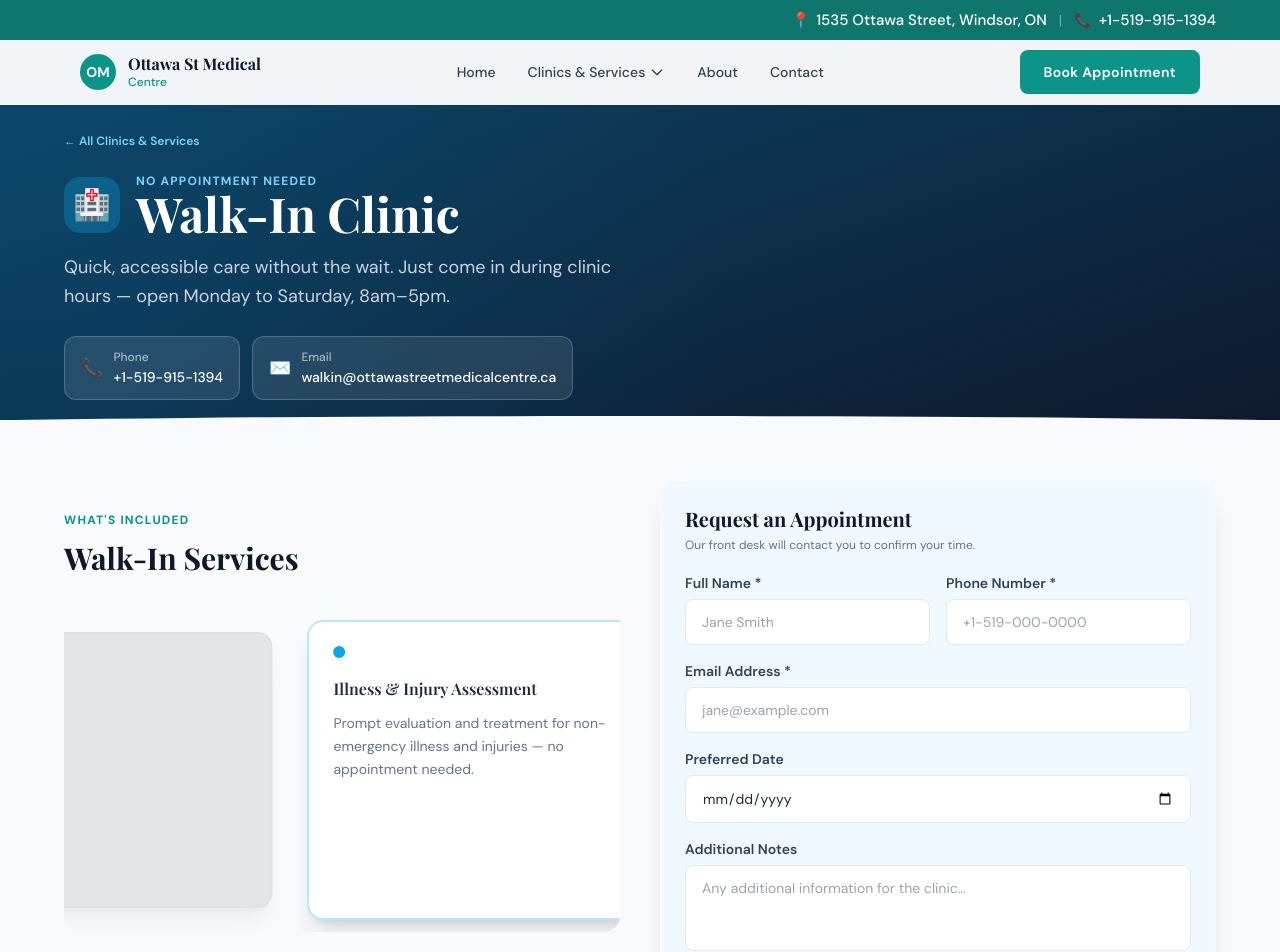
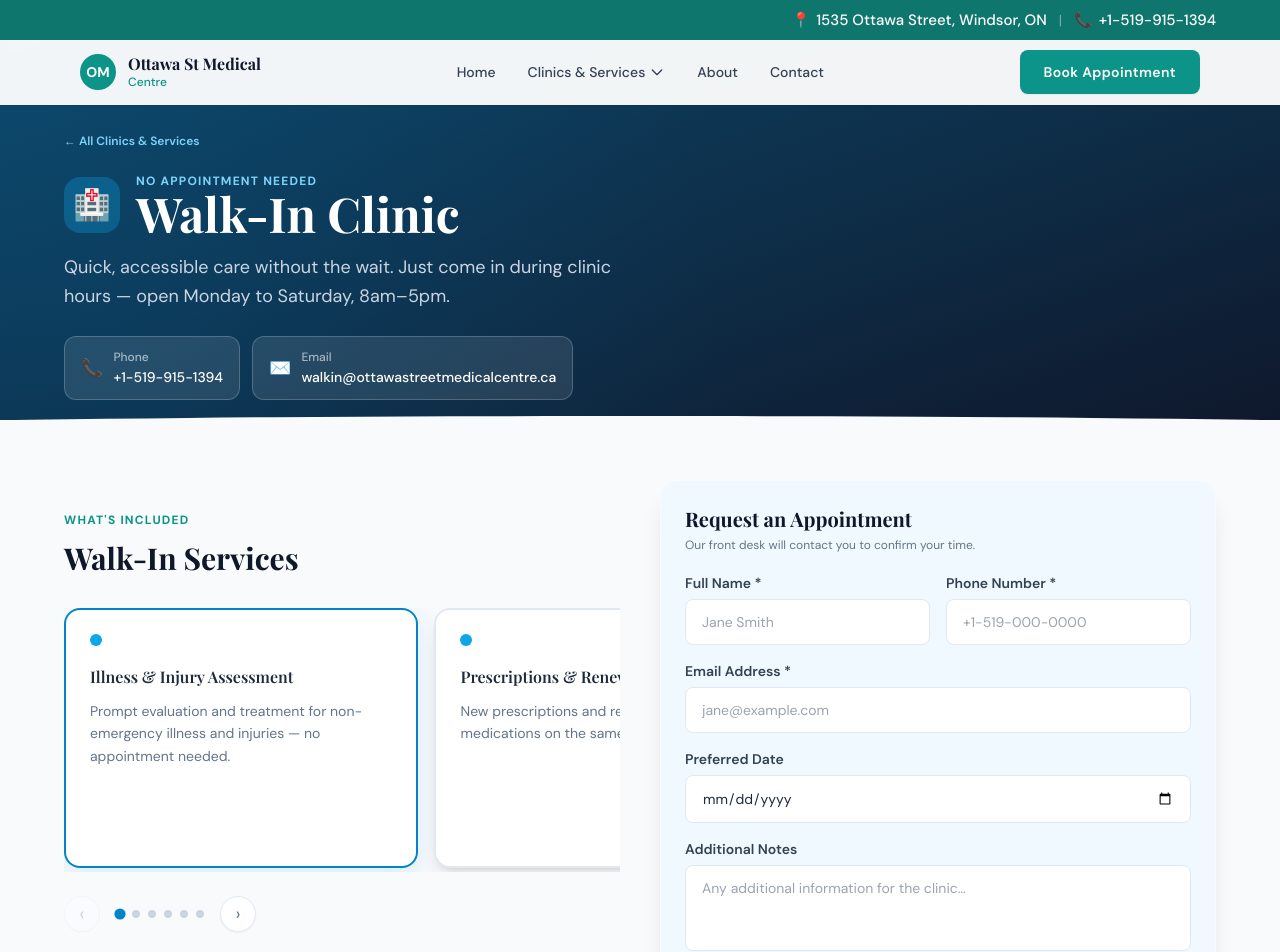
Before and after one commit to ev-digitalmarketing/Marketing-Website-Sample, a Next.js app: page /services/walk-in-clinic in a window 1280 px wide. Shown: the top 952 px of the page. Built offline with nearby package versions, Linux system fonts and the light colour scheme; a web font is replaced by a local one.

Commit message:
Add files via upload

```diff
--- a/components/ServicePageLayout.js
+++ b/components/ServicePageLayout.js
@@ -1,158 +1,103 @@
 'use client'
-import { useState, useRef, useEffect, useCallback } from 'react'
+import { useRef, useState, useEffect } from 'react'
 import Link from 'next/link'
 import Navbar from './Navbar'
 import Footer from './Footer'
 import BookingForm from './BookingForm'
 
-// ─── Carousel ────────────────────────────────────────────────────────────────
-// Layout: center card fills ~70% of the track, side cards peek ~15% each.
-// Sliding: the entire strip translates left/right, then snaps.
-// We keep 5 slots rendered (prev2, prev, active, next, next2) so the
-// incoming card is already mounted before the animation starts.
+function ServiceCarousel({ services, accentColor, accentCardBorder, accentDot }) {
+  const scrollRef = useRef(null)
+  const [current, setCurrent] = useState(0)
+  const total = services.length
 
-const PEEK = 15          // % of track width each side card peeks
-const CENTER = 100 - PEEK * 2  // ~70%
-const TRANSITION = '0.42s cubic-bezier(0.4, 0, 0.2, 1)'
-
-function ServiceCarousel({ services, accentColor, accentCardBorder, accentDot }) {
-  const total = services.length
-  const [current, setCurrent] = useState(0)
-  const [offset, setOffset] = useState(0)       // live translateX in %
-  const [animating, setAnimating] = useState(false)
-  const [animate, setAnimate] = useState(false)  // whether CSS transition is on
-  const touchStart = useRef(null)
-  const frameRef = useRef(null)
-
-  // Circular helpers
-  const idx = (n) => ((n % total) + total) % total
-
-  // Go in a direction: -1 = prev, +1 = next
-  const go = useCallback((dir) => {
-    if (animating) return
-    setAnimating(true)
-    setAnimate(true)
-    // Slide: each card slot = CENTER%, so slide by that amount
-    setOffset(o => o - dir * CENTER)
-    setTimeout(() => {
-      // After animation, snap back to center without transition
-      setCurrent(c => idx(c + dir))
-      setAnimate(false)
-      setOffset(0)
-      setAnimating(false)
-    }, 430)
-  }, [animating, total])
-
-  // Touch swipe
-  const onTouchStart = (e) => { touchStart.current = e.touches[0].clientX }
-  const onTouchEnd = (e) => {
-    if (touchStart.current === null) return
-    const delta = touchStart.current - e.changedTouches[0].clientX
-    if (Math.abs(delta) > 40) go(delta > 0 ? 1 : -1)
-    touchStart.current = null
+  const scrollTo = (index) => {
+    const el = scrollRef.current
+    if (!el) return
+    const card = el.children[index]
+    if (!card) return
+    // Center the card in the scroll container
+    const offset = card.offsetLeft - el.offsetWidth / 2 + card.offsetWidth / 2
+    el.scrollTo({ left: offset, behavior: 'smooth' })
+    setCurrent(index)
   }
 
-  // We render 5 slots: current-2, current-1, current, current+1, current+2
-  // Track starts offset so slot index 2 (current) is in center position
-  // Base offset puts card[2] centered: translateX starts at -2 * CENTER%
-  // (each card is CENTER% wide, plus peek halved on each side)
-  // Actually we offset so card slot 0 left edge = -2 * CENTER%
-  const baseOffset = -2 * CENTER  // positions slot[2] at center
-  const totalOffset = baseOffset + offset
+  const prev = () => scrollTo(Math.max(0, current - 1))
+  const next = () => scrollTo(Math.min(total - 1, current + 1))
 
-  const slots = [-2, -1, 0, 1, 2].map(d => ({
-    d,
-    sIdx: idx(current + d),
-    isCenter: d === 0,
-  }))
+  // Sync dot indicator when user manually scrolls
+  useEffect(() => {
+    const el = scrollRef.current
+    if (!el) return
+    const onScroll = () => {
+      const cardWidth = el.children[0]?.offsetWidth ?? 1
+      const idx = Math.round(el.scrollLeft / cardWidth)
+      setCurrent(Math.max(0, Math.min(total - 1, idx)))
+    }
+    el.addEventListener('scroll', onScroll, { passive: true })
+    return () => el.removeEventListener('scroll', onScroll)
+  }, [total])
 
   return (
     <div>
-      {/* Viewport — clips to left column, overflow hidden */}
+      {/* Scroll track */}
       <div
-        className="overflow-hidden rounded-2xl"
-        style={{ width: '100%' }}
-        onTouchStart={onTouchStart}
-        onTouchEnd={onTouchEnd}
-      >
-        {/* Track — 5 cards, each CENTER% wide, total = 5 * CENTER% */}
-        <div
+        ref={scrollRef}
         style={{
           display: 'flex',
-            width: `${5 * CENTER}%`,
-            transform: `translateX(${totalOffset / 5}%)`,
-            // divide by 5 because width is 5× the outer container
-            // Actually: track is 5*CENTER% of viewport. We want slot[2]
-            // to sit centered. Slot[2] left = 2 * (CENTER / (5*CENTER)) * 100 = 40% of track.
-            // Easier: use px via a container ref, or use the following math:
-            // translateX in track-relative % = totalOffset / 5
-            transition: animate ? `transform ${TRANSITION}` : 'none',
-            willChange: 'transform',
+          gap: '16px',
+          overflowX: 'auto',
+          scrollSnapType: 'x mandatory',
+          scrollbarWidth: 'none',
+          msOverflowStyle: 'none',
+          paddingBottom: '4px',
+          // Show ~1.1 cards so user knows there's more
+          paddingRight: '15%',
         }}
       >
-          {slots.map(({ d, sIdx, isCenter }) => {
-            const s = services[sIdx]
-            return (
+        <style>{`.service-track::-webkit-scrollbar { display: none; }`}</style>
+        {services.map((s, i) => (
           <div
-                key={d}
-                onClick={() => { if (!isCenter && !animating) go(d > 0 ? 1 : -1) }}
+            key={i}
+            onClick={() => scrollTo(i)}
             style={{
-                  width: `${100 / 5}%`,  // each slot = 1/5 of track = CENTER% of viewport
               flexShrink: 0,
-                  padding: '12px 10px',
-                  cursor: isCenter ? 'default' : 'pointer',
-                  boxSizing: 'border-box',
+              width: '75%',
+              scrollSnapAlign: 'center',
+              cursor: 'pointer',
             }}
           >
             <div
+              className="rounded-2xl border-2 bg-white p-6 flex flex-col shadow-lg h-full"
               style={{
-                    transform: isCenter ? 'scale(1)' : 'scale(0.92)',
-                    opacity: isCenter ? 1 : 0.45,
-                    filter: isCenter ? 'none' : 'brightness(0.8)',
-                    transition: `transform ${TRANSITION}, opacity ${TRANSITION}, filter ${TRANSITION}`,
-                    height: '300px',
+                minHeight: '260px',
+                borderColor: i === current ? accentColor : '#e2e8f0',
+                transition: 'border-color 0.3s ease, box-shadow 0.3s ease',
+                boxShadow: i === current ? `0 8px 30px ${accentColor}22` : undefined,
               }}
             >
               <div
-                    className={`rounded-2xl border-2 p-6 bg-white h-full flex flex-col shadow-xl ${isCenter ? accentCardBorder : 'border-slate-100'}`}
-                    style={{ transition: `border-color 0.3s ease` }}
-                  >
-                    <div className={`w-3 h-3 rounded-full ${accentDot} mb-5 flex-shrink-0`} />
-                    <h3 className="font-semibold text-slate-800 text-base leading-snug mb-3 flex-shrink-0">{s.name}</h3>
-                    <p
-                      className="text-sm text-slate-500 leading-relaxed flex-1 overflow-hidden"
-                      style={{
-                        opacity: isCenter ? 1 : 0,
-                        transition: `opacity 0.25s ease`,
-                      }}
-                    >
-                      {s.desc}
-                    </p>
+                className={`w-3 h-3 rounded-full mb-5 flex-shrink-0 ${accentDot}`}
+              />
+              <h3 className="font-semibold text-slate-800 text-base leading-snug mb-3">{s.name}</h3>
+              <p className="text-sm text-slate-500 leading-relaxed">{s.desc}</p>
             </div>
           </div>
-              </div>
-            )
-          })}
-        </div>
+        ))}
       </div>
 
-      {/* Nav */}
-      <div className="flex items-center gap-4 mt-5">
+      {/* Arrows + dots */}
+      <div className="flex items-center gap-4 mt-6">
         <button
-          onClick={() => go(-1)}
-          disabled={animating}
-          className="w-9 h-9 rounded-full bg-white border border-slate-200 shadow-sm flex items-center justify-center text-slate-500 hover:text-teal-600 transition-colors disabled:opacity-40 text-lg"
+          onClick={prev}
+          disabled={current === 0}
+          className="w-9 h-9 rounded-full bg-white border border-slate-200 shadow-sm flex items-center justify-center text-slate-500 hover:text-teal-600 transition-colors disabled:opacity-30 text-lg"
         >‹</button>
 
         <div className="flex gap-2">
           {services.map((_, i) => (
             <button
               key={i}
-              onClick={() => {
-                if (animating || i === current) return
-                go(i > current ? 1 : -1)
-                // For multi-step jumps we just step one at a time — simple & clean
-              }}
+              onClick={() => scrollTo(i)}
               className="w-2 h-2 rounded-full transition-all duration-300"
               style={{
                 backgroundColor: i === current ? accentColor : '#cbd5e1',
@@ -163,16 +108,15 @@ function ServiceCarousel({ services, accentColor, accentCardBorder, accentDot })
         </div>
 
         <button
-          onClick={() => go(1)}
-          disabled={animating}
-          className="w-9 h-9 rounded-full bg-white border border-slate-200 shadow-sm flex items-center justify-center text-slate-500 hover:text-teal-600 transition-colors disabled:opacity-40 text-lg"
+          onClick={next}
+          disabled={current === total - 1}
+          className="w-9 h-9 rounded-full bg-white border border-slate-200 shadow-sm flex items-center justify-center text-slate-500 hover:text-teal-600 transition-colors disabled:opacity-30 text-lg"
         >›</button>
       </div>
     </div>
   )
 }
 
-// ─── Page Layout ─────────────────────────────────────────────────────────────
 export default function ServicePageLayout({
   accentGradient,
   accentColor,
@@ -200,10 +144,8 @@ export default function ServicePageLayout({
         {/* ── HERO ── */}
         <section className={`pt-32 pb-0 px-4 bg-gradient-to-br ${accentGradient} text-white relative overflow-hidden`}>
           <div className="absolute inset-0 opacity-10" style={{ backgroundImage: `radial-gradient(circle at 10% 80%, ${accentColor} 0%, transparent 50%)` }} />
-
           <div className="max-w-6xl mx-auto relative z-10">
             <Link href="/services" className={`${accentLight} text-xs font-semibold hover:underline mb-6 inline-block animate-fade-up`}>← All Clinics & Services</Link>
-
             <div className="pb-12 animate-fade-up" style={{ animationDelay: '0.1s' }}>
               <div className="flex items-center gap-4 mb-4">
                 <div className={`w-14 h-14 ${accentBg} rounded-2xl flex items-center justify-center text-3xl`}>{icon}</div>
@@ -213,7 +155,6 @@ export default function ServicePageLayout({
                 </div>
               </div>
               <p className="text-slate-300 text-lg max-w-xl leading-relaxed mb-6">{subtitle}</p>
-
               <div className="flex flex-wrap gap-3 animate-fade-up" style={{ animationDelay: '0.2s' }}>
                 <a href={`tel:${phone.replace(/[^+\d]/g, '')}`} className="flex items-center gap-2.5 bg-white/10 border border-white/20 backdrop-blur-sm rounded-xl px-4 py-3 text-white text-sm font-medium hover:bg-white/20 transition-all">
                   <span className="text-lg">📞</span>
@@ -226,7 +167,6 @@ export default function ServicePageLayout({
               </div>
             </div>
           </div>
-
           <div className="absolute bottom-0 left-0 right-0 h-8 bg-slate-50" style={{ borderRadius: '100% 100% 0 0 / 100% 100% 0 0', transform: 'scaleX(1.5)' }} />
         </section>
 
@@ -234,17 +174,12 @@ export default function ServicePageLayout({
         <section className="bg-slate-50 px-4 relative">
           <div className="max-w-6xl mx-auto">
 
-            {/* Desktop: side-by-side */}
+            {/* Desktop */}
             <div className="hidden lg:grid grid-cols-2 gap-10 items-start">
               <div className="pt-16 pb-10">
                 <p className="section-label">{sectionLabel}</p>
                 <h2 className="font-display text-3xl font-bold text-slate-900 mb-8">{servicesHeading}</h2>
-                <ServiceCarousel
-                  services={services}
-                  accentColor={accentColor}
-                  accentCardBorder={accentCardBorder}
-                  accentDot={accentDot}
-                />
+                <ServiceCarousel services={services} accentColor={accentColor} accentCardBorder={accentCardBorder} accentDot={accentDot} />
               </div>
               <div className="pt-8 pb-10 lg:self-start lg:sticky lg:top-28">
                 <div className={`${accentSection} rounded-2xl p-6 shadow-xl border border-white/60`}>
@@ -255,17 +190,12 @@ export default function ServicePageLayout({
               </div>
             </div>
 
-            {/* Mobile: stacked */}
+            {/* Mobile */}
             <div className="lg:hidden">
               <div className="pt-16 pb-8">
                 <p className="section-label">{sectionLabel}</p>
                 <h2 className="font-display text-3xl font-bold text-slate-900 mb-8">{servicesHeading}</h2>
-                <ServiceCarousel
-                  services={services}
-                  accentColor={accentColor}
-                  accentCardBorder={accentCardBorder}
-                  accentDot={accentDot}
-                />
+                <ServiceCarousel services={services} accentColor={accentColor} accentCardBorder={accentCardBorder} accentDot={accentDot} />
               </div>
               <div className="pb-10">
                 <div className={`${accentSection} rounded-2xl p-6 shadow-xl border border-white/60`}>
```
Lines whose indentation alone changed are shown as unchanged.
